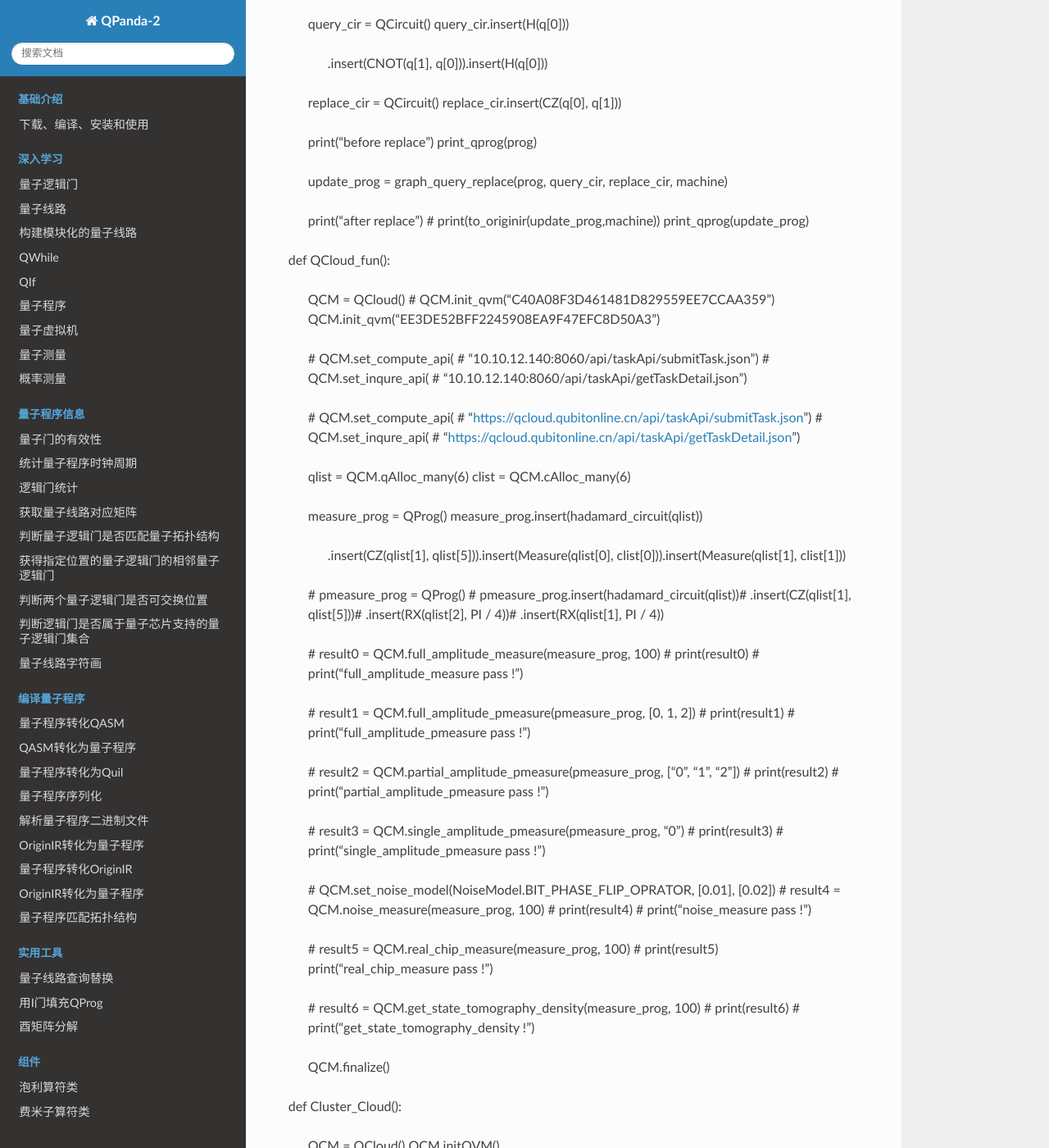
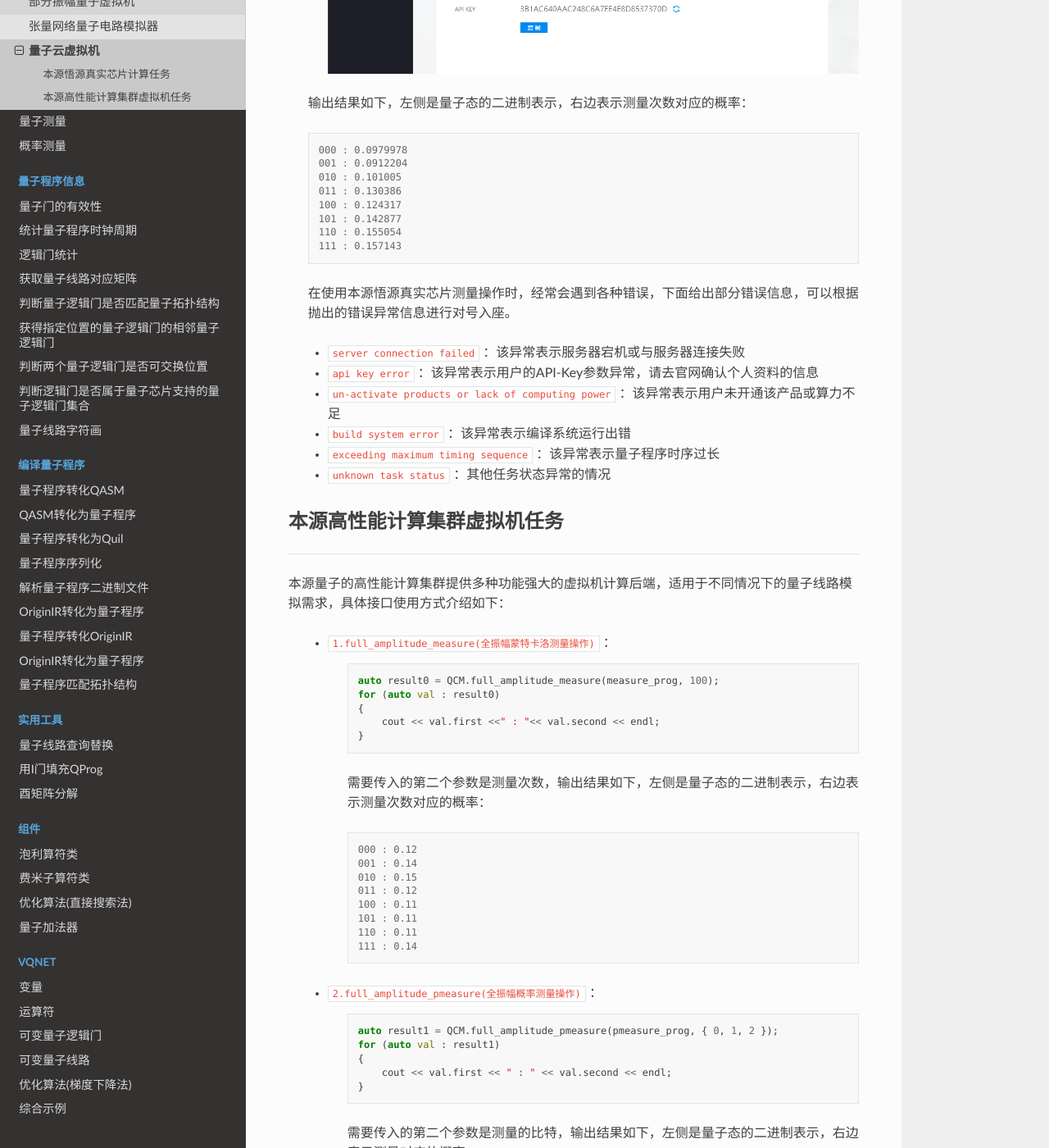
Before and after one commit to OriginQ/QPanda-tutorial, a Sphinx documentation site: the page built from source/QCloudMachine.rst, in a window 1280 px wide and 1400 px high, scrolled down 2510 px. Shown: the whole window at 82% size. Built offline with Sphinx 7.4.7 and the Read the Docs theme 2.0.0, drawn with Linux system fonts in a browser that asks for light colours; pages that are not in the unit, such as notebooks, are missing from menus; some of the changed text lies outside the part shown.

Commit message:
Update QCloudMachine.rst

```diff
--- a/source/QCloudMachine.rst
+++ b/source/QCloudMachine.rst
@@ -1,395 +1,241 @@
-from numpy import pi
-from pyqpanda import *
-import time
-PI = 3.1415926535898
+.. _量子云虚拟机:
+
+量子云虚拟机
+===============
+----
+
+在复杂的量子线路模拟中有必要借助于高性能计算机集群或真实的量子计算机，用云计算的方式替代本地计算，在一定程度上减轻用户的计算成本，获得更好的计算体验。
+
+量子云虚拟机基于量子云平台，用户通过量子云平台经由调度服务器向部署在远程的量子计算机或计算集群提交任务，并接收返回的结果，流程如下图所示。
+
+.. image:: images/qcloud.gif
+   :align: center
+
+QPanda2中封装了量子云虚拟机，可以向本源量子的计算服务器集群或量子真实芯片发送计算指令，并获取计算结果，在使用下文介绍的各种虚拟机之前，需要确保已开通对应的虚拟机产品。
+
+.. image:: images/products.png
+   :align: center
+
+本源悟源真实芯片计算任务
+>>>>>>>>>>>>>>>>>>>>>>>>>>>>>>
+----
+
+``本源悟源`` 是2020年9月12日本源量子自主研发的超导量子计算机（搭载6比特超导量子处理器夸父 KF C6-130）。得益于本源超导量子计算云平台，量子计算机可以走出实验室，为众多潜在行业提供探索量子计算的基础条件，推进量子计算产业落地与工程化发展，真正为人类社会服务。
+
+超导量子计算云平台作为连接用户和量子计算系统之间的桥梁，在用户向量子系统发起计算任务到量子系统完成计算任务后返回计算结果过程中，发挥着重要的协调中转作用。
+
+本源悟源的 ``芯片拓扑结构图`` 如下：
+
+.. image:: images/tuopu.png
+   :align: center
+
+对应的 ``芯片参数`` 信息如下图：
+
+.. image:: images/param.png
+   :align: center
+
+通过本源悟源请求计算任务的完整代码流程如下：
+
+    .. code-block:: c
+
+        #include "QPanda.h"
+        USING_QPANDA
+
+        int main(void)
+        {
+            //通过QCloudMachine创建量子云虚拟机
+            QCloudMachine QCM;;
+
+            //通过传入当前用户的token来初始化
+            QCM.init("3B1AC640AAC248C6A7EE4E8D8537370D");
+            auto qlist = QCM.allocateQubits(6);
+            auto clist = QCM.allocateCBits(6);
+
+            //构建量子程序
+            auto measure_prog = QProg();
+            measure_prog << HadamardQCircuit(qlist)
+                            << CZ(qlist[1], qlist[5])
+                            << CZ(qlist[0], qlist[4])
+                            << RX(qlist[2], PI / 4)
+                            << RX(qlist[1], PI / 4)
+                            << CZ(qlist[2], qlist[3])
+                            << Measure(qlist[0], clist[0])
+                            << Measure(qlist[1], clist[1])
+                            << Measure(qlist[2], clist[2]);
+
+            auto pmeasure_prog = QProg();
+            pmeasure_prog << HadamardQCircuit(qlist)
+                            << CZ(qlist[1], qlist[5])
+                            << RX(qlist[2], PI / 4)
+                            << RX(qlist[1], PI / 4);
+
+            //调用真实芯片计算接口，需要量子程序和测量次数两个参数
+            auto result = QCM.real_chip_measure(measure_prog, 100);
+            for (auto val : result)
+            {
+                cout << val.first << " : " << val.second << endl;
+            }
+
+            QCM.finalize();
+            return 0;
+        }
+
+    上述过程需要注意的是， ``init`` 需要用户传入量子云平台用户验证标识token，可以从本源量子云平台个人信息下获取，具体见下方截图。
+
+        .. image:: images/token.png
+           :align: center
+
+    输出结果如下，左侧是量子态的二进制表示，右边表示测量次数对应的概率：
+
+    .. code-block:: c
+
+        000 : 0.0979978
+        001 : 0.0912204
+        010 : 0.101005
+        011 : 0.130386
+        100 : 0.124317
+        101 : 0.142877
+        110 : 0.155054
+        111 : 0.157143
+
+    在使用本源悟源真实芯片测量操作时，经常会遇到各种错误，下面给出部分错误信息，可以根据抛出的错误异常信息进行对号入座。
+
+    -  ``server connection failed`` ：该异常表示服务器宕机或与服务器连接失败
+    -  ``api key error`` ：该异常表示用户的API-Key参数异常，请去官网确认个人资料的信息
+    -  ``un-activate products or lack of computing power`` ：该异常表示用户未开通该产品或算力不足
+    -  ``build system error`` ：该异常表示编译系统运行出错
+    -  ``exceeding maximum timing sequence`` ：该异常表示量子程序时序过长
+    -  ``unknown task status`` ：其他任务状态异常的情况
 
 
-def utilities_fun():
+本源高性能计算集群虚拟机任务
+>>>>>>>>>>>>>>>>>>>>>>>>>>>>>>
+----
 
-    machine = init_quantum_machine(QMachineType.CPU)
+本源量子的高性能计算集群提供多种功能强大的虚拟机计算后端，适用于不同情况下的量子线路模拟需求，具体接口使用方式介绍如下：
 
-    prog = QProg()
-    q = machine.qAlloc_many(6)
-    c = machine.cAlloc_many(6)
+    - ``1.full_amplitude_measure(全振幅蒙特卡洛测量操作)`` ：
 
-    prog.insert(H(q[0]))\
-        .insert(Y(q[5]))\
-        .insert(S(q[2]))\
-        .insert(CZ(q[0], q[1]))
+        .. code-block:: c
 
-    print(to_QRunes(prog, machine))
-    print(to_QASM(prog, machine))
-    print(to_Quil(prog, machine))
-    print(count_gate(prog, machine))
-    print(get_clock_cycle(machine, prog))
-    print(get_bin_str(prog, machine))
+            auto result0 = QCM.full_amplitude_measure(measure_prog, 100);
+            for (auto val : result0)
+            {
+                cout << val.first <<" : "<< val.second << endl;
+            }
 
-    machine.finalize()
+        需要传入的第二个参数是测量次数，输出结果如下，左侧是量子态的二进制表示，右边表示测量次数对应的概率：
 
+        .. code-block:: c
 
-def cpu_qvm_fun():
+            000 : 0.12
+            001 : 0.14
+            010 : 0.15
+            011 : 0.12
+            100 : 0.11
+            101 : 0.11
+            110 : 0.11
+            111 : 0.14
 
-    qvm = CPUQVM()
-    qvm.initQVM()
-    qubits = qvm.qAlloc_many(4)
-    cbits = qvm.cAlloc_many(4)
+    - ``2.full_amplitude_pmeasure(全振幅概率测量操作)`` ：
 
-    # 构建量子程序
-    prog = QProg()
-    prog.insert(H(qubits[0])).insert(
-        CNOT(qubits[0], qubits[1])).insert(Measure(qubits[0], cbits[0]))
+        .. code-block:: c
 
-    # 量子程序运行1000次，并返回测量结果
-    result = qvm.run_with_configuration(prog, cbits, 1000)
+            auto result1 = QCM.full_amplitude_pmeasure(pmeasure_prog, { 0, 1, 2 });
+            for (auto val : result1)
+            {
+                cout << val.first << " : " << val.second << endl;
+            }
 
-    # 打印量子态在量子程序多次运行结果中出现的次数
-    print(result)
+        需要传入的第二个参数是测量的比特，输出结果如下，左侧是量子态的二进制表示，右边表示测量对应的概率：
 
-    qvm.finalize()
+        .. code-block:: c
 
+            000 : 0.125
+            001 : 0.125
+            010 : 0.125
+            011 : 0.125
+            100 : 0.125
+            101 : 0.125
+            110 : 0.125
+            111 : 0.125
 
-def singleAmp_fun():
+    - ``3.partial_amplitude_pmeasure(部分振幅概率测量操作)`` ：
 
-    machine = SingleAmpQVM()
+        .. code-block:: c
 
-    machine.initQVM()
+            auto result2 = QCM.partial_amplitude_pmeasure(pmeasure_prog, { "0", "1", "2"});
+            for (auto val : result2)
+            {
+                cout << val.first << " : " << val.second << endl;
+            }
 
-    q = machine.qAlloc_many(10)
-    c = machine.cAlloc_many(10)
+        需要传入的第二个参数是测量的量子态振幅的十进制表示，输出结果如下，左侧是量子态振幅的十进制表示，右边表示复数形式的振幅值：
 
-    prog = QProg()
+        .. code-block:: c
 
-    prog.insert(hadamard_circuit(q))\
-        .insert(CZ(q[1], q[5]))\
-        .insert(CZ(q[3], q[5]))\
-        .insert(CZ(q[2], q[4]))\
-        .insert(CZ(q[3], q[7]))\
-        .insert(CZ(q[0], q[4]))\
-        .insert(RY(q[7], PI / 2))\
-        .insert(RX(q[8], PI / 2))\
-        .insert(RX(q[9], PI / 2))\
-        .insert(CR(q[0], q[1], PI))\
-        .insert(CR(q[2], q[3], PI))\
-        .insert(RY(q[4], PI / 2))\
-        .insert(RZ(q[5], PI / 4))\
-        .insert(RX(q[6], PI / 2))\
-        .insert(RZ(q[7], PI / 4))\
-        .insert(CR(q[8], q[9], PI))\
-        .insert(CR(q[1], q[2], PI))\
-        .insert(RY(q[3], PI / 2))\
-        .insert(RX(q[4], PI / 2))\
-        .insert(RX(q[5], PI / 2))\
-        .insert(CR(q[9], q[1], PI))\
-        .insert(RY(q[1], PI / 2))\
-        .insert(RY(q[2], PI / 2))\
-        .insert(RZ(q[3], PI / 4))\
-        .insert(CR(q[7], q[8], PI))
+            0 : (0.0883883,-0.0883883)
+            1 : (0.0883883,-0.0883883)
+            2 : (0.0883883,-0.0883883)
 
-    machine.run(prog)
+    - ``4.single_amplitude_pmeasure(单振幅概率测量操作)`` ：
 
-    # result1 = machine.pmeasure("6")
-    # result2 = machine.pmeasure_bin_index(prog, "0000000000")
-    # result3 = machine.pmeasure_dec_index(prog, "1")
-    # result = machine.pmeasure("6")
-    # print(result3)
+        .. code-block:: c
 
-    qlist = [q[1], q[2], q[3], q[4], q[5], q[6], q[7], q[8], q[9]]
-    result4 = machine.get_prob_dict(qlist, "3")
+            auto result3 = QCM.single_amplitude_pmeasure(pmeasure_prog, "0");
+            cout << "0" << " : " << result3 << endl;
 
+        需要传入的第二个参数是测量的振幅（十进制表示），输出结果如下，只会输出一个量子态对应的复数形式的振幅值：
 
-def partialAmp_fun():
+        .. code-block:: c
 
-    PI = 3.141593
-    machine = PartialAmpQVM()
-    machine.init_qvm()
+            0 : (0.0883883,-0.0883883)
 
-    q = machine.qAlloc_many(10)
-    c = machine.cAlloc_many(10)
+    - ``5.noise_measure(噪声虚拟机测量操作)`` ：
 
-    # 构建量子程序
-    prog = QProg()
-    prog.insert(hadamard_circuit(q))\
-        .insert(CZ(q[1], q[5]))\
-        .insert(CZ(q[3], q[7]))\
-        .insert(CZ(q[0], q[4]))\
-        .insert(RZ(q[7], PI / 4))\
-        .insert(RX(q[5], PI / 4))\
-        .insert(RX(q[4], PI / 4))\
-        .insert(RY(q[3], PI / 4))\
-        .insert(CZ(q[2], q[6]))\
-        .insert(RZ(q[3], PI / 4))\
-        .insert(RZ(q[8], PI / 4))\
-        .insert(CZ(q[9], q[5]))\
-        .insert(RY(q[2], PI / 4))\
-        .insert(RZ(q[9], PI / 4))\
-        .insert(CZ(q[2], q[3]))
+        .. code-block:: c
 
-    machine.run(prog)
+            QCM.set_noise_model(NOISE_MODEL::BIT_PHASE_FLIP_OPRATOR, { 0.01 }, { 0.02 });
+            auto result4 = QCM.noise_measure(measure_prog, 100);
+            for (auto val : result4)
+            {
+                cout << val.first << " : " << val.second << endl;
+            }
 
-    result2 = machine.pmeasure_bin_index("0000000000")
-    result3 = machine.pmeasure_dec_index("1")
+        通过 ``set_noise_model`` 设置噪声参数，第一个参数是噪声模型，后面分别是单门噪声参数和双门噪声参数，噪声模型的定义如下：
 
-    qlist = ["0", "1", "2"]
-    result4 = machine.pmeasure_subset(qlist)
+        .. code-block:: c
 
-    print(result2, result3, result4)
+            enum NOISE_MODEL
+            {
+                DAMPING_KRAUS_OPERATOR,
+                DEPHASING_KRAUS_OPERATOR,
+                DECOHERENCE_KRAUS_OPERATOR_P1_P2,
+                BITFLIP_KRAUS_OPERATOR,
+                DEPOLARIZING_KRAUS_OPERATOR,
+                BIT_PHASE_FLIP_OPRATOR,
+                PHASE_DAMPING_OPRATOR,
+                DECOHERENCE_KRAUS_OPERATOR,
+                PAULI_KRAUS_MAP,
+                KRAUS_MATRIX_OPRATOR,
+                MIXED_UNITARY_OPRATOR,
+            };
 
+        该接口输出结果如下，左侧是量子态的二进制表示，右边表示测量对应的概率：
 
-def graph_match_fun():
+        .. code-block:: c
 
-    machine = init_quantum_machine(QMachineType.CPU)
-    q = machine.qAlloc_many(4)
-    c = machine.cAlloc_many(4)
+            000 : 0.10
+            001 : 0.08
+            010 : 0.13
+            011 : 0.08
+            100 : 0.20
+            101 : 0.23
+            110 : 0.08
+            111 : 0.10
 
-    #           ┌─┐┌────┐┌─┐
-    # q_0:  |0>─┤H├┤CNOT├┤H├───────────────
-    #           └─┘└──┬─┘└─┘
-    # q_1:  |0>───────■─────■──────────────
-    #           ┌─┐      ┌──┴─┐┌─┐
-    # q_2:  |0>─┤H├──────┤CNOT├┤H├───■─────
-    #           ├─┤      └────┘└─┘┌──┴─┐┌─┐
-    # q_3:  |0>─┤H├───────────────┤CNOT├┤H├
-    #           └─┘               └────┘└─┘
-
-    #           ┌──┐
-    # q_0:  |0>─┤CZ├────────
-    #           └─┬┘
-    # q_1:  |0>───■───■─────
-    #               ┌─┴┐
-    # q_2:  |0>─────┤CZ├──■─
-    #               └──┘┌─┴┐
-    # q_3:  |0>─────────┤CZ├
-    #                   └──┘
-
-    prog = QProg()
-    prog.insert(H(q[0]))\
-        .insert(H(q[2]))\
-        .insert(H(q[3]))\
-        .insert(CNOT(q[1], q[0]))\
-        .insert(H(q[0]))\
-        .insert(CNOT(q[1], q[2]))\
-        .insert(H(q[2]))\
-        .insert(CNOT(q[2], q[3]))\
-        .insert(H(q[3]))
-
-    query_cir = QCircuit()
-    query_cir.insert(H(q[0]))\
-             .insert(CNOT(q[1], q[0]))\
-             .insert(H(q[0]))
-
-    replace_cir = QCircuit()
-    replace_cir.insert(CZ(q[0], q[1]))
-
-    print("before replace")
-    print_qprog(prog)
-
-    update_prog = graph_query_replace(prog, query_cir, replace_cir, machine)
-
-    print("after replace")
-    # print(to_originir(update_prog,machine))
-    print_qprog(update_prog)
-
-
-def QCloud_fun():
-
-    QCM = QCloud()
-    # QCM.init_qvm("C40A08F3D461481D829559EE7CCAA359")
-    QCM.init_qvm("EE3DE52BFF2245908EA9F47EFC8D50A3")
-
-    # QCM.set_compute_api(
-    #     "10.10.12.140:8060/api/taskApi/submitTask.json")
-    # QCM.set_inqure_api(
-    #     "10.10.12.140:8060/api/taskApi/getTaskDetail.json")
-
-    # QCM.set_compute_api(
-    #     "https://qcloud.qubitonline.cn/api/taskApi/submitTask.json")
-    # QCM.set_inqure_api(
-    #     "https://qcloud.qubitonline.cn/api/taskApi/getTaskDetail.json")
-
-    qlist = QCM.qAlloc_many(6)
-    clist = QCM.cAlloc_many(6)
-
-    measure_prog = QProg()
-    measure_prog.insert(hadamard_circuit(qlist))\
-                .insert(CZ(qlist[1], qlist[5]))\
-                .insert(Measure(qlist[0], clist[0]))\
-                .insert(Measure(qlist[1], clist[1]))
-
-    # pmeasure_prog = QProg()
-    # pmeasure_prog.insert(hadamard_circuit(qlist))\
-    #              .insert(CZ(qlist[1], qlist[5]))\
-    #              .insert(RX(qlist[2], PI / 4))\
-    #              .insert(RX(qlist[1], PI / 4))\
-
-    # result0 = QCM.full_amplitude_measure(measure_prog, 100)
-    # print(result0)
-    # print("full_amplitude_measure pass !")
-
-    # result1 = QCM.full_amplitude_pmeasure(pmeasure_prog, [0, 1, 2])
-    # print(result1)
-    # print("full_amplitude_pmeasure pass !")
-
-    # result2 = QCM.partial_amplitude_pmeasure(pmeasure_prog, ["0", "1", "2"])
-    # print(result2)
-    # print("partial_amplitude_pmeasure pass !")
-
-    # result3 = QCM.single_amplitude_pmeasure(pmeasure_prog, "0")
-    # print(result3)
-    # print("single_amplitude_pmeasure pass !")
-
-    # QCM.set_noise_model(NoiseModel.BIT_PHASE_FLIP_OPRATOR, [0.01], [0.02])
-    # result4 = QCM.noise_measure(measure_prog, 100)
-    # print(result4)
-    # print("noise_measure pass !")
-
-    # result5 = QCM.real_chip_measure(measure_prog, 100)
-    # print(result5)
-    print("real_chip_measure pass !")
-
-    # result6 = QCM.get_state_tomography_density(measure_prog, 100)
-    # print(result6)
-    # print("get_state_tomography_density !")
-
-    QCM.finalize()
-
-
-def Cluster_Cloud():
-
-    QCM = QCloud()
-    QCM.initQVM()
-
-    qlist = QCM.qAlloc_many(10)
-    clist = QCM.cAlloc_many(10)
-
-    prog = QProg()
-    prog.insert(H(qlist[0]))\
-        .insert(Measure(qlist[0], clist[0]))
-
-    # task = QCM.full_amplitude_measure(prog, 100)
-    # print(task)
-
-    # time.sleep(3)
-    result = QCM.get_cluster_result(
-        ClusterMachineType.Full_AMPLITUDE, "2001061726139435101012920")
-    # result = QCM.get_cluster_result(0, "2001061726139435101012920")
-
-    QCM.finalize()
-
-
-def noise_fun():
-    qvm = NoiseQVM()
-    qvm.set_configure(20, 20)
-
-    # default argc
-    qubits_num = 10
-    shot = 100
-
-    # 设置噪声模型参数
-    noise_rate = 0.001
-    qvm.set_noise_model(NoiseModel.DEPHASING_KRAUS_OPERATOR,
-                        GateType.HADAMARD_GATE, [noise_rate])
-    qvm.set_noise_model(NoiseModel.DEPHASING_KRAUS_OPERATOR,
-                        GateType.CPHASE_GATE, [2 * noise_rate])
-
-    qvm.init_qvm()
-
-    q = qvm.qAlloc_many(qubits_num)
-    c = qvm.cAlloc_many(qubits_num)
-
-    prog = QProg()
-    for i in range(0, qubits_num):
-        target = q[qubits_num - 1 - i]
-        prog.insert(H(target))
-        for j in range(i + 1, qubits_num):
-            control = q[qubits_num - 1 - j]
-            prog.insert(CR(control, target, 2 * pi / (1 << (j - i + 1))))
-
-    prog.insert(measure_all(q, c))
-
-    start = time.time()
-    result = qvm.run_with_configuration(prog, c, shot)
-    end = time.time()
-    print(qvm.get_allocate_cmem_num())
-    print(qvm.get_allocate_qubit_num())
-    print(qvm.getAllocateCMem())
-    print(qvm.getAllocateQubitNum())
-    print("noise :", "qubit =", qubits_num,
-          " shots =", shot, " times =", end - start)
-    # print(result)
-    qvm.finalize()
-
-
-def jkuqvm_fun():
-
-    machine = JKUQVM()
-    machine.set_configure(50, 50)
-    machine.init_qvm()
-
-    q = machine.qAlloc_many(1)
-    c = machine.cAlloc_many(1)
-
-    prog = QProg()
-    prog.insert(X1(q[0]))\
-        .insert(Z1(q[0]))\
-        .insert(Y1(q[0]))\
-        .insert(Measure(q[0], c[0]))
-
-    result = machine.run_with_configuration(prog, c, 100)
-    print(result)
-
-    machine.finalize()
-
-
-if __name__ == "__main__":
-
-    # QCloud_fun()
-    # cpu_qvm_fun()
-    # singleAmp_fun()
-    # partialAmp_fun()
-    # Cluster_Cloud()
-    # graph_match_fun()
-    # noise_fun()
-    # jkuqvm_fun()
-
-    # 通过QCloud()创建量子云虚拟机
-    QCM = QCloud()
-
-    # 通过传入当前用户的token来初始化
-    QCM.init_qvm("592AA472AF7B40749FE9075BC7C97FAE")
-
-    qlist = QCM.qAlloc_many(6)
-    clist = QCM.cAlloc_many(6)
-
-    # 构建量子程序，可以手动输入，也可以来自OriginIR或QASM语法文件等
-    measure_prog = QProg()
-    measure_prog.insert(hadamard_circuit(qlist))\
-                .insert(CZ(qlist[1], qlist[5]))\
-                .insert(Measure(qlist[0], clist[0]))\
-                .insert(Measure(qlist[1], clist[1]))
-
-    pmeasure_prog = QProg()
-    pmeasure_prog.insert(hadamard_circuit(qlist))\
-        .insert(CZ(qlist[1], qlist[5]))\
-        .insert(RX(qlist[2], PI / 4))\
-        .insert(RX(qlist[1], PI / 4))\
-
-    # 调用真实芯片计算接口，需要量子程序和测量次数两个参数
-    # result = QCM.real_chip_measure(measure_prog, 100)
-    # print(result)
-
-    result0 = QCM.full_amplitude_measure(measure_prog, 100)
-    print(result0)
-    result1 = QCM.full_amplitude_pmeasure(pmeasure_prog, [0, 1, 2])
-    print(result1)
-
-    result2 = QCM.partial_amplitude_pmeasure(pmeasure_prog, ["0", "1", "2"])
-    print(result2)
-
-    result3 = QCM.single_amplitude_pmeasure(pmeasure_prog, "0")
-    print(result3)
-
-    QCM.set_noise_model(NoiseModel.BIT_PHASE_FLIP_OPRATOR, [0.01], [0.02])
-    result4 = QCM.noise_measure(measure_prog, 100)
-    print(result4)
-
-    QCM.finalize()
+    .. note::
+        - 使用对应的计算接口时，需要确认当前用户已经开通了该产品，否则可能会导致提交计算任务失败。
+        - 在噪声模拟时，退相干的单门噪声和双门参数参数分别有3个，不同于其他噪声
+        - 本源悟源目前仅支持6及以下量子比特的量子线路模拟，未来会加入其他的量子芯片，敬请期待。
+        - 在使用时遇到任何问题，请给我们提交 `用户反馈 <https://qcloud.qubitonline.cn/userFeedback>`_ ，我们看到后会尽快解决你的问题
```
